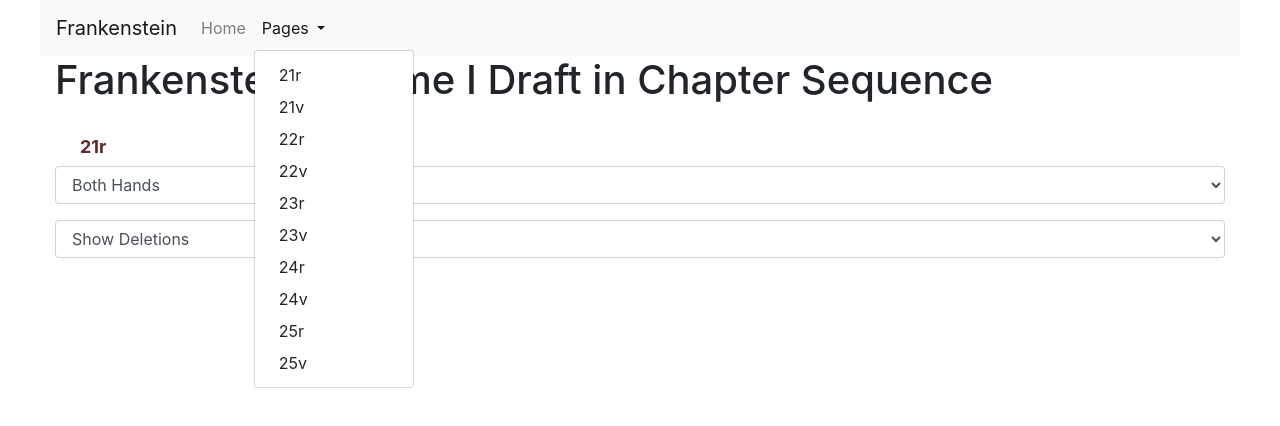
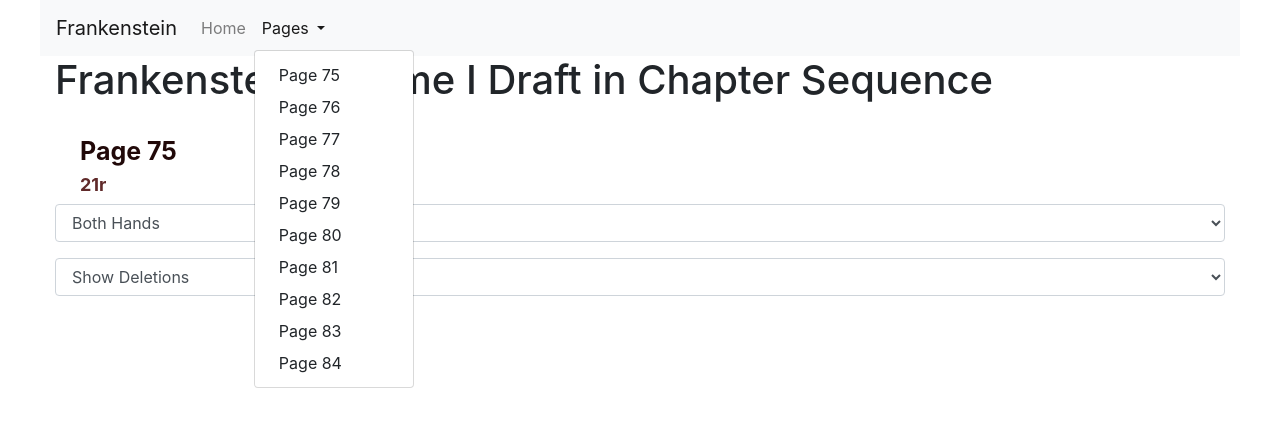
Before and after one commit to megz4/Frank-s-dayjob, a plain HTML site: page 21r.html in a window 1280 px wide. Both pictures are taken after a click on the button "Pages". Drawn offline with nearby package versions, Linux system fonts and the light colour scheme; a script that the page names is missing.

Commit message:
add Chapter titles
* added chapter chapter_titles

* changed drop down

* replaces chapters

```diff
--- a/21r.html
+++ b/21r.html
@@ -28,16 +28,16 @@
               Pages
             </a>
             <div class="dropdown-menu" aria-labelledby="navbarDropdownMenuLink">
-              <a class="dropdown-item" href="21r.html">21r</a>
-              <a class="dropdown-item" href="21v.html">21v</a>
-              <a class="dropdown-item" href="22r.html">22r</a>
-              <a class="dropdown-item" href="22v.html">22v</a>
-              <a class="dropdown-item" href="23r.html">23r</a>
-              <a class="dropdown-item" href="23v.html">23v</a>
-              <a class="dropdown-item" href="24r.html">24r</a>
-              <a class="dropdown-item" href="24v.html">24v</a>
-              <a class="dropdown-item" href="25r.html">25r</a>
-              <a class="dropdown-item" href="25v.html">25v</a>
+              <a class="dropdown-item" href="21r.html">Page 75</a>
+              <a class="dropdown-item" href="21v.html">Page 76</a>
+              <a class="dropdown-item" href="22r.html">Page 77</a>
+              <a class="dropdown-item" href="22v.html">Page 78</a>
+              <a class="dropdown-item" href="23r.html">Page 79</a>
+              <a class="dropdown-item" href="23v.html">Page 80</a>
+              <a class="dropdown-item" href="24r.html">Page 81</a>
+              <a class="dropdown-item" href="24v.html">Page 82</a>
+              <a class="dropdown-item" href="25r.html">Page 83</a>
+              <a class="dropdown-item" href="25v.html">Page 84</a>
             </div>
           </li>
         </ul>
@@ -46,6 +46,7 @@
     <div class="container-fluid">
       <h1>Frankenstein Volume I Draft in Chapter Sequence</h1>
       <span style="visibility:hidden" id='page'>44</span>
+      <h3>Page 75</h3>
       <h2 id='folio'>21r</h2> <!-- you can style this h2 element differently, but you should keep the id="folio" and the elements value *unchanged* -->
       <div id="stats"></div>
 
```
Also changed, not shown: 21v.html (+11 -10 lines), 22r.html (+11 -10 lines), 22v.html (+11 -10 lines), 23r.html (+11 -10 lines), 23v.html (+11 -10 lines), 24r.html (+11 -10 lines), 24v.html (+11 -10 lines), 25r.html (+11 -10 lines), 25v.html (+11 -10 lines).
